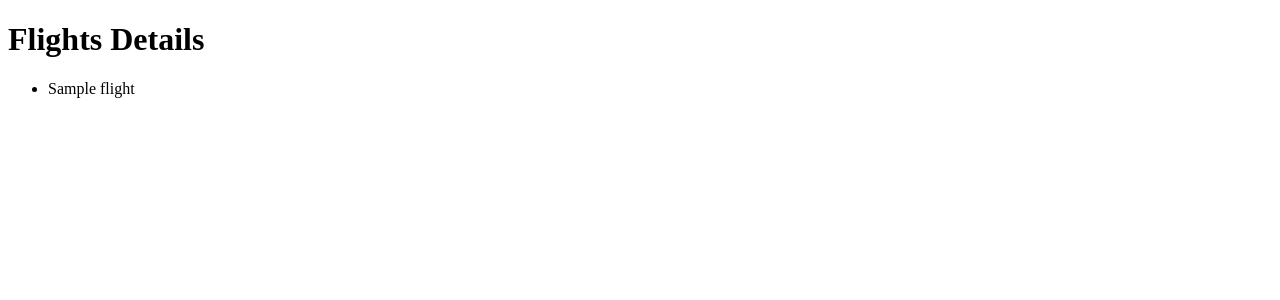
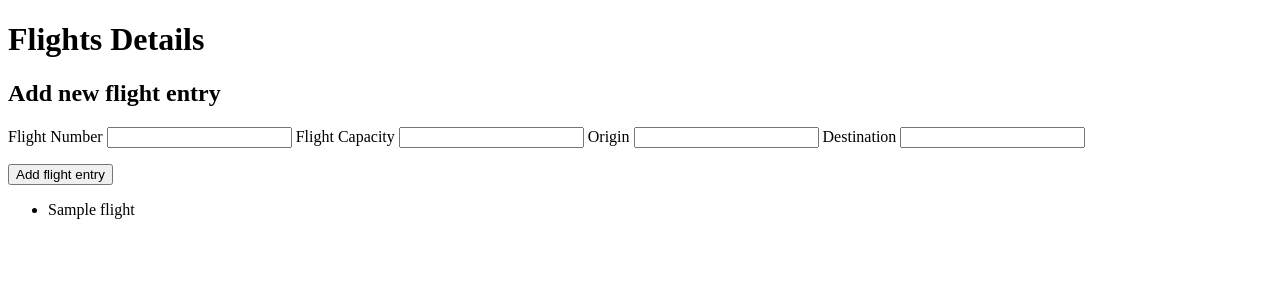
Before and after one commit to VY-1/LetsGo, a Flask app: page /flights in a window 1280 px wide. Shown: the top 300 px of the page. Run offline with Flask 3, Linux system fonts and the light colour scheme; a database or web service that is not in the repository returns one stand-in record (values such as "Sample title").

Commit message:
add flight entry to add flight info to DB

```diff
--- a/app.py
+++ b/app.py
@@ -34,13 +34,17 @@
 
 @app.route("/flights", methods=["GET", "POST"])
 def flight():
-
+    flight_routes = []
     if request.method == "POST":
-        flight_content = request.get_json()
-        new_flight = { "name": flight_content["name"], "capacity": flight_content["capacity"], "routes": flight_content["routes"]}
+        flight_number = request.form.get("flight_number")
+        flight_capacity = request.form.get("flight_capacity")
+        flight_origin = request.form.get("origin")
+        flight_destination = request.form.get("destination")
+        flight_routes.append({ "origin": flight_origin, "destination": flight_destination})
+        new_flight = { "name": flight_number, "capacity": flight_capacity, "routes": flight_routes }
         flight_id = app.db.flight.insert_one(new_flight).inserted_id
 
-        return json.loads(json_util.dumps(flight_id))
+       # return json.loads(json_util.dumps(flight_id))
 
     flights = app.db.flight.find()
     return render_template("flights.html", flights=flights)
--- a/templates/flights.html
+++ b/templates/flights.html
@@ -6,7 +6,24 @@
 </head>
 <body>
   <h1>Flights Details</h1>
-
+  <section>
+      <h1>
+          Add new flight entry
+      </h1>
+      <form action="/flights" method="POST">
+          <p class="form__input">
+              <label for="flight_number" class="form__label">Flight Number</label>
+              <input type="text" name="flight_number" id="flight_number">
+              <label for="flight_capacity" class="form__label">Flight Capacity</label>
+              <input type="number" name="flight_capacity" id="flight_capacity">
+              <label for="origin">Origin</label>
+              <input type="text" name="origin" id="origin">
+              <label for="destination">Destination</label>
+              <input type="text" name="destination" id="destination">
+          </p>
+          <button type="submit" class="form__submit">Add flight entry</button>
+      </form>
+  </section>
   <p>
 
     <ul>
```
